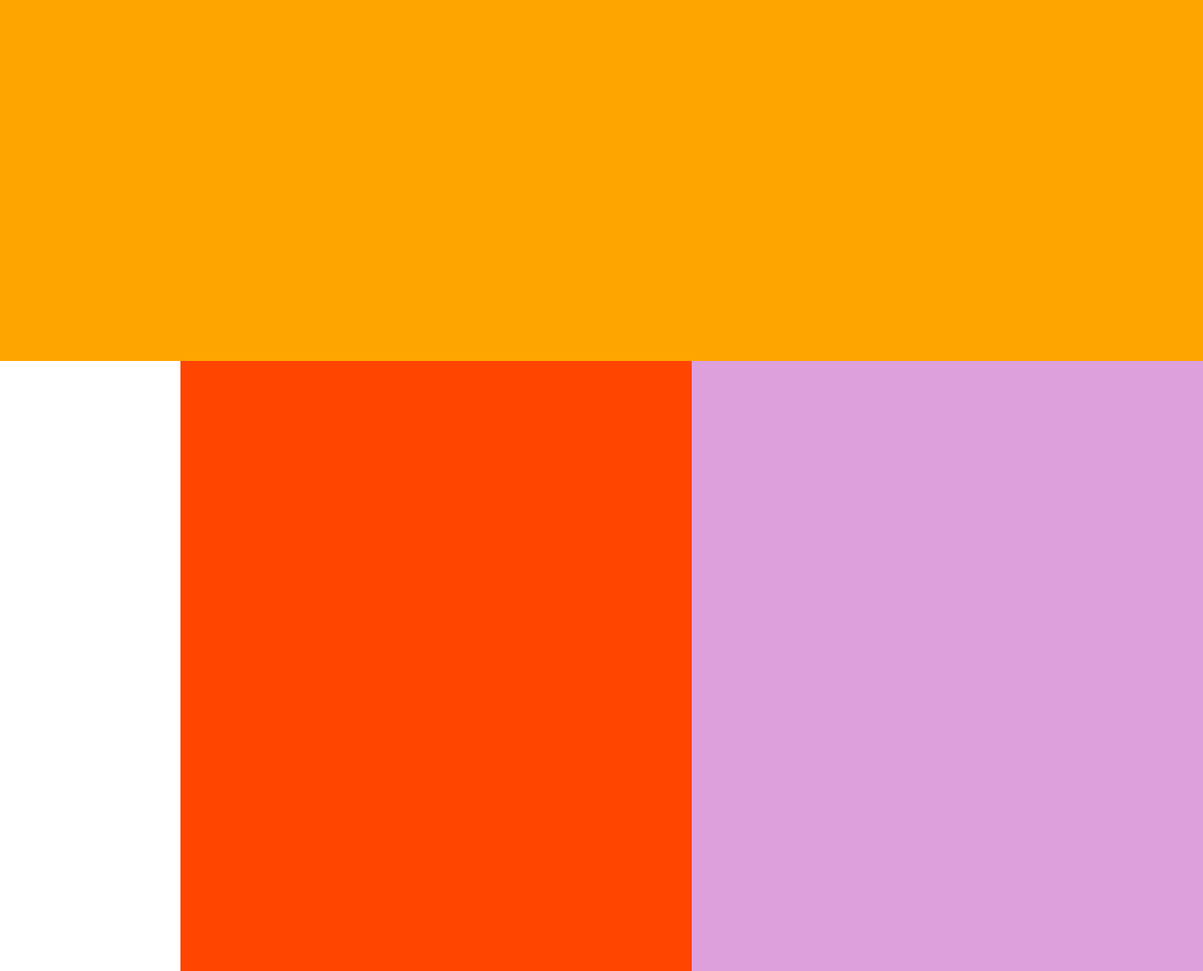
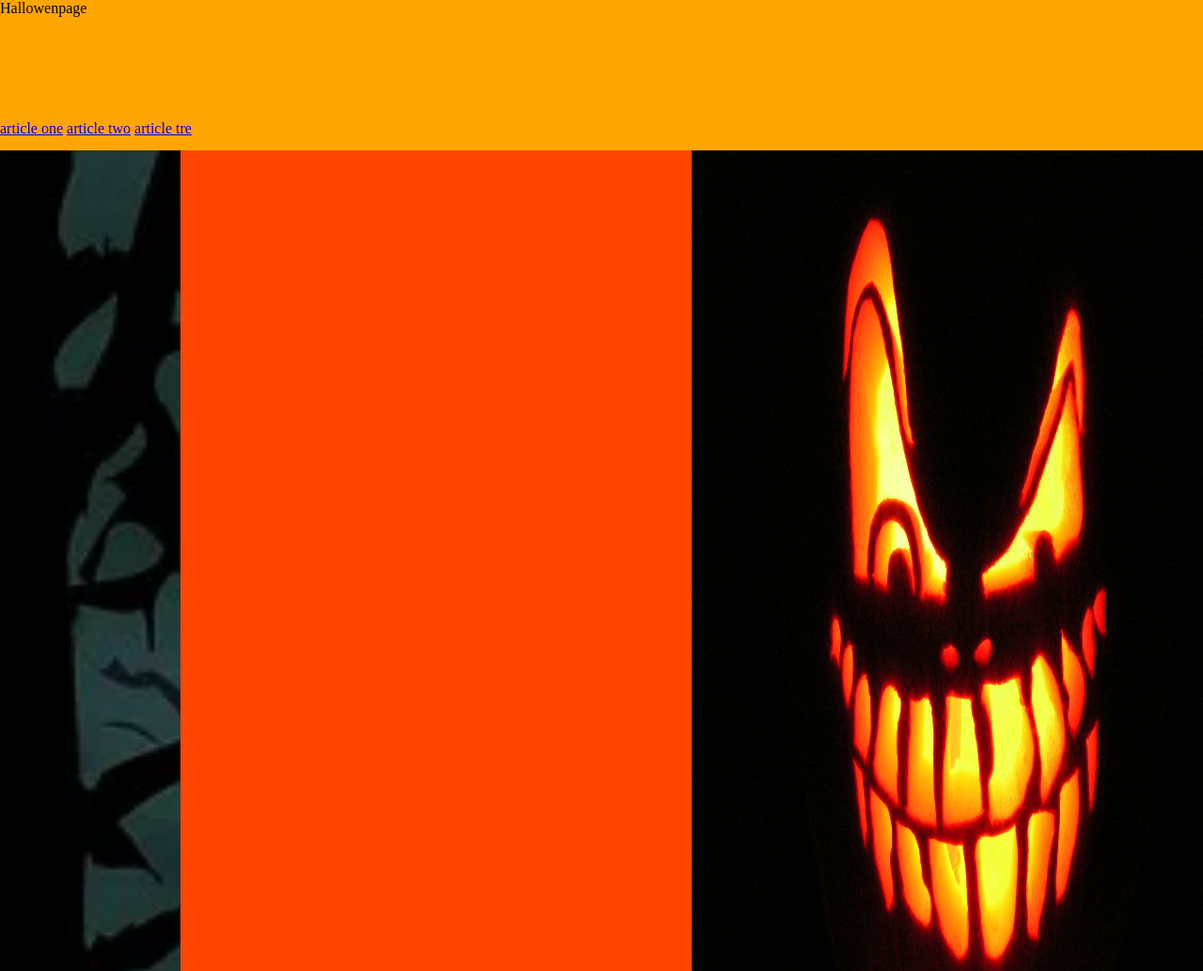
Before and after one commit to torfri/webbutvekling, a plain HTML site: page Halloweensida/index.html in a window 1280 px wide. Shown: the top 1033 px of the page at 94% size. Drawn offline with Linux system fonts and the light colour scheme.

Commit message:
addded imgs

```diff
--- a/Halloweensida/css/style.css
+++ b/Halloweensida/css/style.css
@@ -3,9 +3,11 @@
 }
 
 #countainer{
+    background-image: url(../img/spookynight.png);
+    background-size: cover;
     height: 400vh;
     display: grid;
-    grid-template-rows: 10% 2% 30% 30% 28% 2%;
+    grid-template-rows: 4% 1% 31% 31% 31% 2%;
     grid-template-columns: 15% repeat(4, 1fr);
     grid-template-areas:
     'he he he he he'
@@ -29,6 +31,7 @@ nav{
 }
 section#upper{
     grid-area: s1;
+    grid-template-columns: 50% 50%;
     background-color: orangered;
     display: grid;
     grid-template-areas:
@@ -38,7 +41,7 @@ section#upper{
     article#left{
         grid-area: arl;
     }
-    figure{
+    #img{
         background-color: plum;
         grid-area: fig;
     }
@@ -78,3 +81,8 @@ footer{
     grid-area: fo;
     background-color: blanchedalmond;
 }
+
+img{
+    width: 100%;
+    height: 100%;
+}
--- a/Halloweensida/index.html
+++ b/Halloweensida/index.html
@@ -8,16 +8,16 @@
 </head>
 <body>
     <div id="countainer">
-        <header></header>
+        <header>Hallowenpage</header>
         <nav>
-            <a href=""></a>
-            <a href=""></a>
-            <a href=""></a>
+            <a href="#upper">article one</a>
+            <a href="#middel">article two</a>
+            <a href="#lower">article tre</a>
         </nav>
         <aside></aside>
         <section id="upper">
             <article id="left"></article>   <!-- added id -->
-            <figure><img src="" alt=""></figure>
+            <div id="img" ><img src="img/pumpa.jpg" alt="pumpa"></div>
         </section>
         <section id="middel">
             <article id="big"></article>   <!-- added id -->
```
Also changed, not shown: Halloweensida/img/pumpa.jpg (added), Halloweensida/img/spookynight.png (added).
